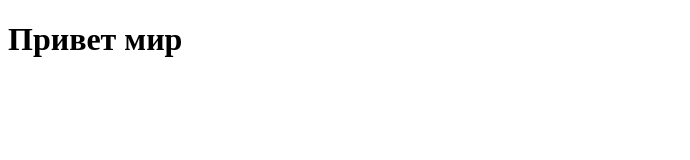
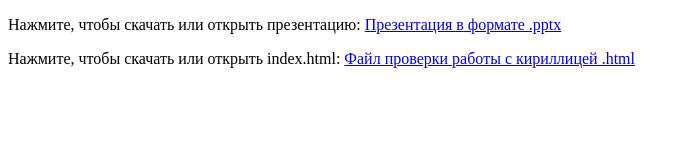
Before and after one commit to sosopeppa/pastila, a plain HTML site: page index.html in a window 1280 px wide. Shown: the whole page, without its empty margins (0-690 px from the left). Drawn offline with Linux system fonts and the light colour scheme.

Commit message:
Update index.html

```diff
--- a/index.html
+++ b/index.html
@@ -1,9 +1,19 @@
 <!DOCTYPE html>
-<html lang="ru">
-  <head>
-    <title>Привет мир</title>
-  </head>
-  <body>
-<h1>Привет мир</h1>
-  </body>
+<html>
+<head>
+    <title>Моя презентация</title>
+</head>
+<body>
+
+<p>
+    Нажмите, чтобы скачать или открыть презентацию:
+    <a href="Серьёзный.pptx">Презентация в формате .pptx</a>
+</p>
+
+<p>
+    Нажмите, чтобы скачать или открыть index.html:
+    <a href="index.html">Файл проверки работы с кириллицей .html</a>
+</p>
+
+</body>
 </html>
```
